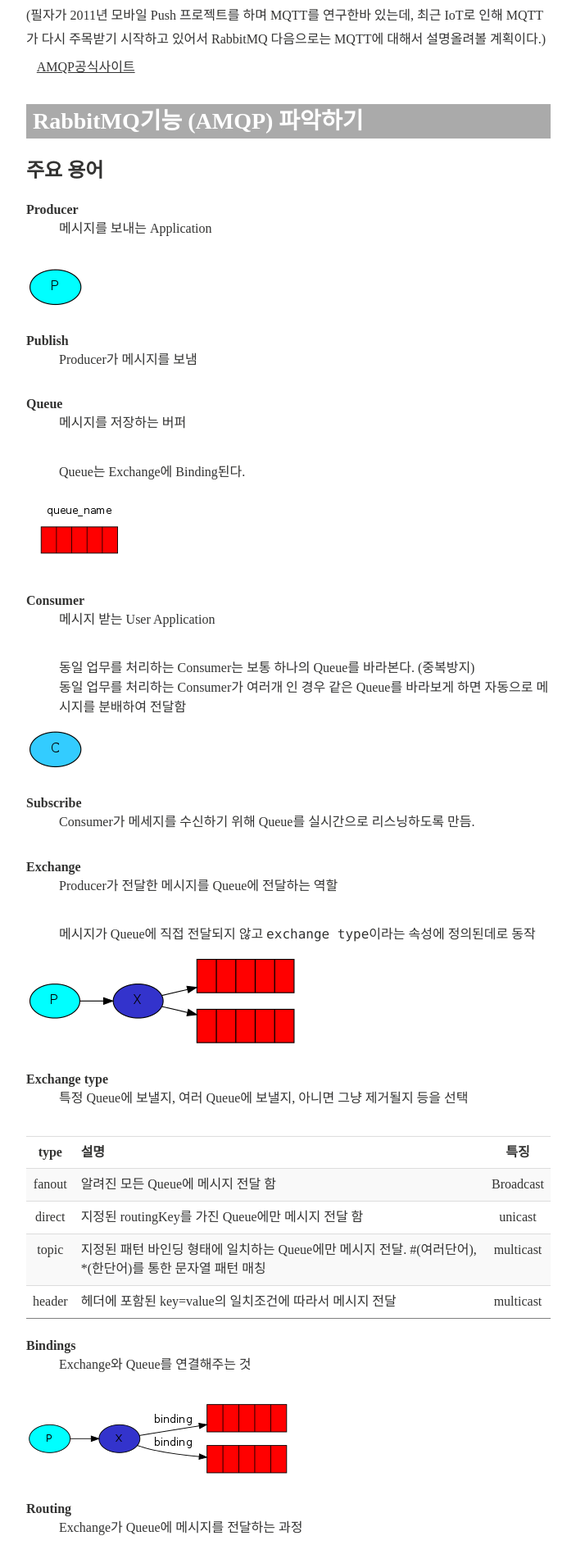
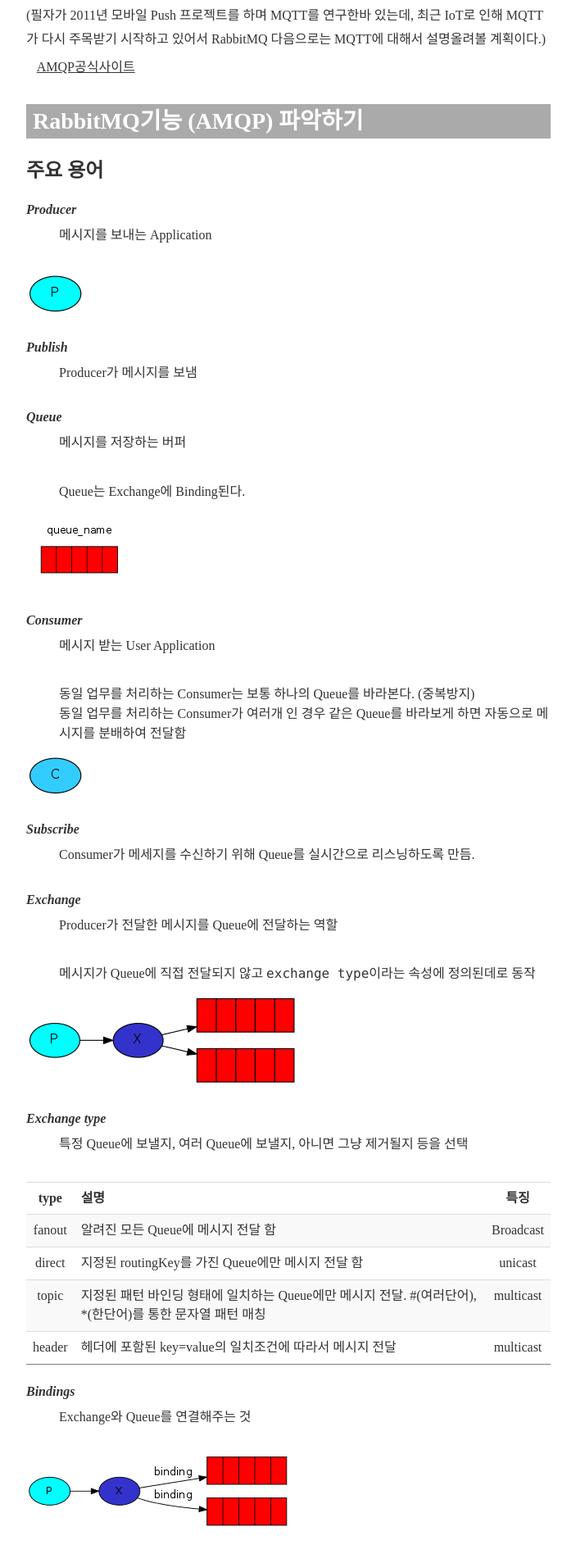
Before and after one commit to gjchoi/gjchoi.github.io, a Jekyll site: the page built from _posts/2016-02-27-rabbit-mq-이해하기.md, in a window 1280 px wide. Shown: the part 932-2828 px from the top of the page at 82% size, without its empty margins (288-991 px from the left). Built offline with Jekyll 4.4.1, drawn with Linux system fonts in a browser that asks for light colours; nearby versions of some CDN libraries; comment, search, counter and statistics services are not loaded.

Commit message:
Update custom.scss

```diff
--- a/_sass/custom.scss
+++ b/_sass/custom.scss
@@ -15,7 +15,7 @@ h1,h2{
    padding : 0.5rem;
 }
 
-h1,h2,h3,h4,h5{
+h1,h2,h3,h4,h5,h6{
    font-family : 'Jeju Gothic','Malgun Gothic'
 }
 
@@ -26,6 +26,17 @@ h4{
 h5{
    color: #5D5D5D;
    font-size: 1.4rem;
+}
+
+h6{
+   color: #5D5D5D;
+   font-size: 1.2rem;
+}
+
+dt {
+    font-style: oblique;
+    font-weight: bold;
+    margin: .5rem 0 .5rem 0;
 }
 
 p {
```
